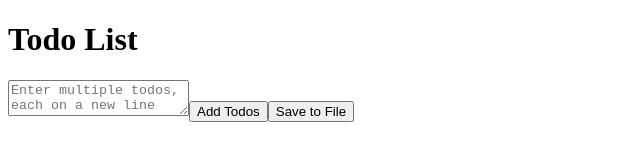
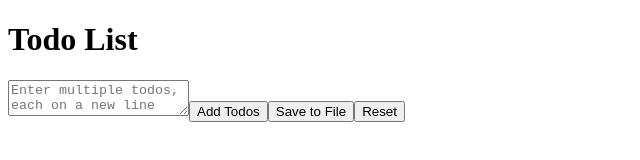
Before and after one commit to tztechno/vercel_todo, a plain HTML site: page index.html in a window 1280 px wide. Shown: the whole page, without its empty margins (0-640 px from the left). Drawn offline with nearby package versions, Linux system fonts and the light colour scheme.

Commit message:
Update index.html

```diff
--- a/index.html
+++ b/index.html
@@ -20,6 +20,7 @@
         <textarea v-model="newTodos" placeholder="Enter multiple todos, each on a new line"></textarea>
         <button @click="addTodos">Add Todos</button>
         <button @click="saveToFile">Save to File</button>
+        <button @click="resetTodos">Reset</button> <!-- Reset button added -->
         <ul>
             <li v-for="(todo, index) in todos" :key="index">
                 <input type="checkbox" v-model="todo.done" />
@@ -74,6 +75,9 @@
                     a.click();
                     document.body.removeChild(a);
                     URL.revokeObjectURL(url);
+                },
+                resetTodos() {
+                    this.todos = [];
                 }
             }
         });
@@ -82,3 +86,6 @@
 </body>
 
 </html>
+
+
+</html>
```
